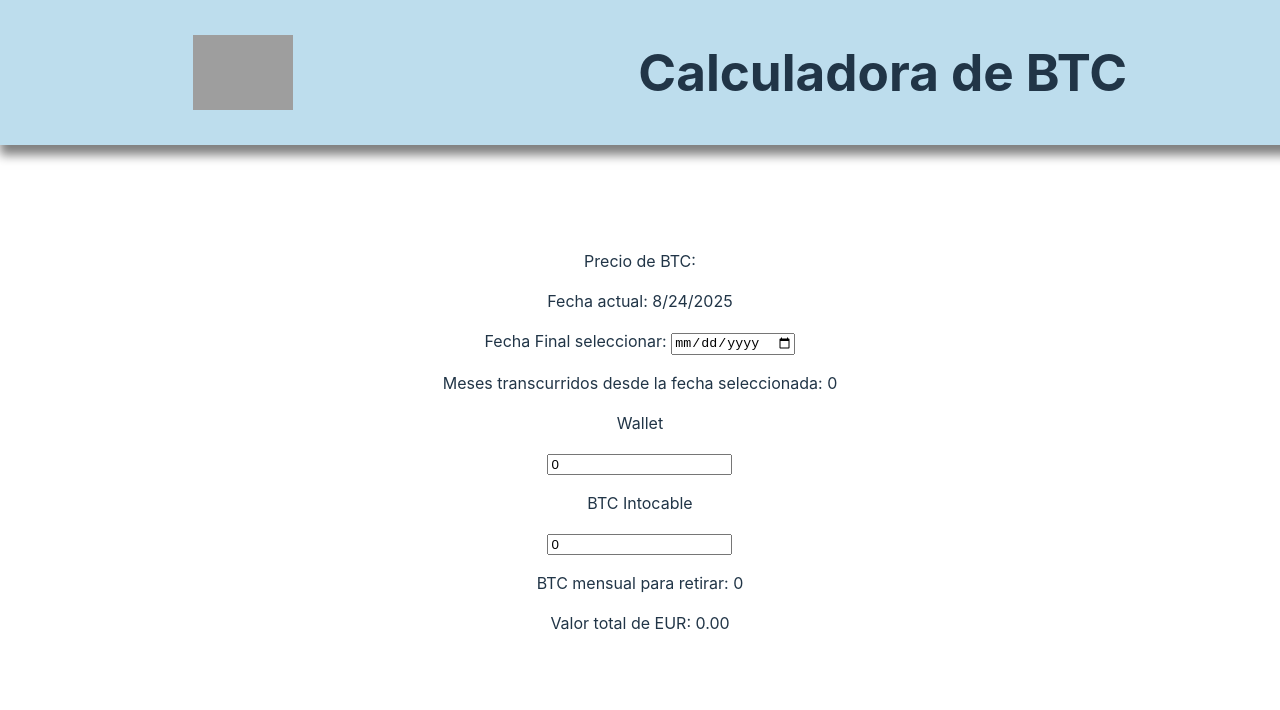
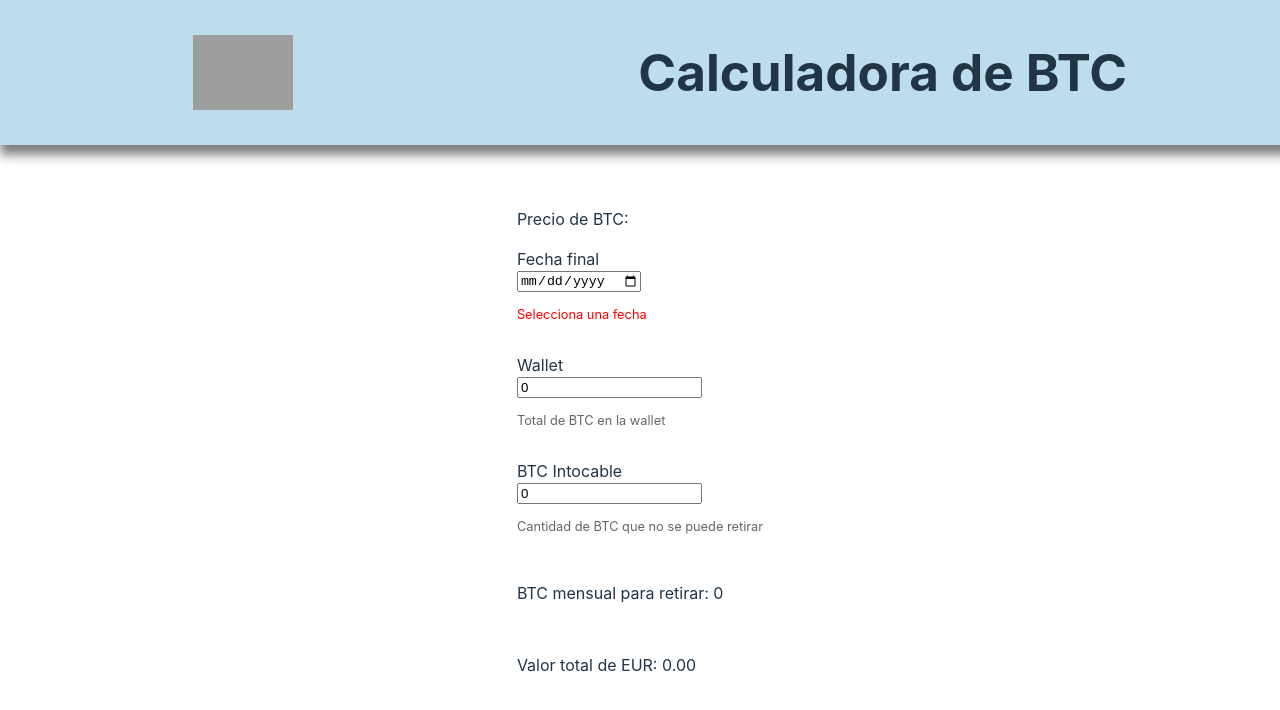
Before and after one commit to sebasgm80/BTC, a React (Vite) app: page / in a window 1280 px wide. Shown: the top 710 px of the page. Built offline with nearby package versions, Linux system fonts and the light colour scheme; no server answers; grey boxes are pictures that could not be loaded.

Commit message:
style: add calculator component styles

```diff
--- a/src/App.jsx
+++ b/src/App.jsx
@@ -1,63 +1,14 @@
-import React, { useState, useEffect } from 'react';
+import React from 'react';
 import './App.css';
-import { UseBTCPrice } from './hook/BTC';
 import Header from './components/Header/Header';
-import { differenceInMonths } from 'date-fns';
-
-
+import { Calculator } from './components/Calculator/Calculator';
 
 function App() {
-  // Definir los estados para los valores de los inputs y el resultado del cálculo
-  const [walletAmount, setWalletAmount] = useState(0);
-  const [btcIntocableAmount, setBTCIntocableAmount] = useState(0);
-  const btcPrice = UseBTCPrice();
-  const [selectedDate, setSelectedDate] = useState('');
-  const calculateMonthsDifference = () => {
-    if (!selectedDate) return 0; // Si no se ha seleccionado ninguna fecha, retornar 0
-
-    const currentDate = new Date();
-    const parsedSelectedDate = new Date(selectedDate);
-
-    return differenceInMonths(currentDate, parsedSelectedDate);
-  };
-
-  // Función para calcular el valor total de los BTC en base a los inputs
-  const calculateTotalBTCValue = () => {
-    const months = calculateMonthsDifference();
-    if (months === 0) return 0; // Evitar divisiones por cero
-    return ((walletAmount - btcIntocableAmount) / months) * -1;
-  };
-
   return (
     <>
       <Header />
       <div className='principal'>
-      <div>
-        <p>Precio de BTC: {btcPrice}</p>
-      </div>
-      <p>Fecha actual: {new Date().toLocaleDateString()}</p>
-      <p>Fecha Final seleccionar: <input
-          type="date"
-          value={selectedDate}
-          onChange={(e) => setSelectedDate(e.target.value)}
-        /></p>
-      <div>
-        <p>Meses transcurridos desde la fecha seleccionada: {calculateMonthsDifference()*-1}</p>
-      </div>
-      <div>
-        <p>Wallet</p>
-        <input type="number" value={walletAmount} onChange={(e) => setWalletAmount(parseFloat(e.target.value))} />
-      </div>
-      <div>
-        <p>BTC Intocable</p>
-        <input type="number" value={btcIntocableAmount} onChange={(e) => setBTCIntocableAmount(parseFloat(e.target.value))} />
-      </div>
-      <div>
-        <p>BTC mensual para retirar: {calculateTotalBTCValue()}</p>
-      </div>
-      <div>
-        <p>Valor total de EUR: {(calculateTotalBTCValue() * btcPrice).toFixed(2)}</p>
-      </div>
+        <Calculator />
       </div>
     </>
   );
--- /dev/null
+++ b/src/components/Calculator/Calculator.css
@@ -0,0 +1,23 @@
+.calculator {
+  display: flex;
+  flex-direction: column;
+  gap: 1rem;
+  max-width: 400px;
+  margin: 0 auto;
+}
+
+.field {
+  display: flex;
+  flex-direction: column;
+  align-items: flex-start;
+}
+
+.error {
+  color: red;
+  font-size: 0.8rem;
+}
+
+.help {
+  font-size: 0.8rem;
+  color: #666;
+}
--- a/src/components/Calculator/Calculator.jsx
+++ b/src/components/Calculator/Calculator.jsx
@@ -1,5 +1,7 @@
 import { UseBTCPrice } from "../../hook/BTC";
 import { useState } from "react";
+import { differenceInMonths } from "date-fns";
+import "./Calculator.css";
 
 
 
@@ -7,6 +9,8 @@ export function Calculator() {
     // Estados para almacenar los valores de los inputs
     const [walletValue, setWalletValue] = useState(0);
     const [btcIntocableValue, setBtcIntocableValue] = useState(0);
+    const [selectedDate, setSelectedDate] = useState("");
+    const btcPrice = UseBTCPrice();
 
     // Función para manejar el cambio en el input de la wallet
     const handleWalletChange = (event) => {
@@ -17,4 +21,103 @@ export function Calculator() {
     const handleBtcIntocableChange = (event) => {
       setBtcIntocableValue(parseFloat(event.target.value)); // Convertimos el valor a número flotante
     };
+
+    // Función para manejar el cambio en la fecha seleccionada
+    const handleDateChange = (event) => {
+      setSelectedDate(event.target.value);
+    };
+
+    const calculateMonthsDifference = () => {
+      if (!selectedDate) return 0;
+      const currentDate = new Date();
+      const parsedSelectedDate = new Date(selectedDate);
+      return differenceInMonths(currentDate, parsedSelectedDate);
+    };
+
+    const monthsDifference = calculateMonthsDifference();
+    const validDate = selectedDate && monthsDifference < 0;
+
+    // Validaciones y mensajes de error
+    const walletError = walletValue < 0 ? "El valor debe ser positivo" : "";
+    const btcError =
+      btcIntocableValue < 0
+        ? "El valor debe ser positivo"
+        : btcIntocableValue > walletValue
+        ? "No puede superar el total"
+        : "";
+    const dateError =
+      selectedDate === ""
+        ? "Selecciona una fecha"
+        : monthsDifference >= 0
+        ? "La fecha debe ser futura"
+        : "";
+
+    // Función para calcular el valor total de los BTC en base a los inputs
+    const calculateTotalBTCValue = () => {
+      if (!validDate) return 0; // Evitar divisiones por cero o fechas inválidas
+      return ((walletValue - btcIntocableValue) / monthsDifference) * -1;
+    };
+
+    return (
+      <form className="calculator" onSubmit={(e) => e.preventDefault()}>
+        <div className="field">
+          <label>Precio de BTC: {btcPrice}</label>
+        </div>
+
+        <div className="field">
+          <label htmlFor="date">Fecha final</label>
+          <input
+            id="date"
+            type="date"
+            value={selectedDate}
+            onChange={handleDateChange}
+          />
+          {dateError ? (
+            <p className="error">{dateError}</p>
+          ) : (
+            <p className="help">Selecciona la fecha final</p>
+          )}
+        </div>
+
+        <div className="field">
+          <label htmlFor="wallet">Wallet</label>
+          <input
+            id="wallet"
+            type="number"
+            value={walletValue}
+            onChange={handleWalletChange}
+          />
+          {walletError ? (
+            <p className="error">{walletError}</p>
+          ) : (
+            <p className="help">Total de BTC en la wallet</p>
+          )}
+        </div>
+
+        <div className="field">
+          <label htmlFor="btc">BTC Intocable</label>
+          <input
+            id="btc"
+            type="number"
+            value={btcIntocableValue}
+            onChange={handleBtcIntocableChange}
+          />
+          {btcError ? (
+            <p className="error">{btcError}</p>
+          ) : (
+            <p className="help">Cantidad de BTC que no se puede retirar</p>
+          )}
+        </div>
+
+        <div className="field">
+          <p>BTC mensual para retirar: {calculateTotalBTCValue()}</p>
+        </div>
+
+        <div className="field">
+          <p>
+            Valor total de EUR: {(calculateTotalBTCValue() * btcPrice).toFixed(2)}
+          </p>
+        </div>
+      </form>
+    );
 }
```
